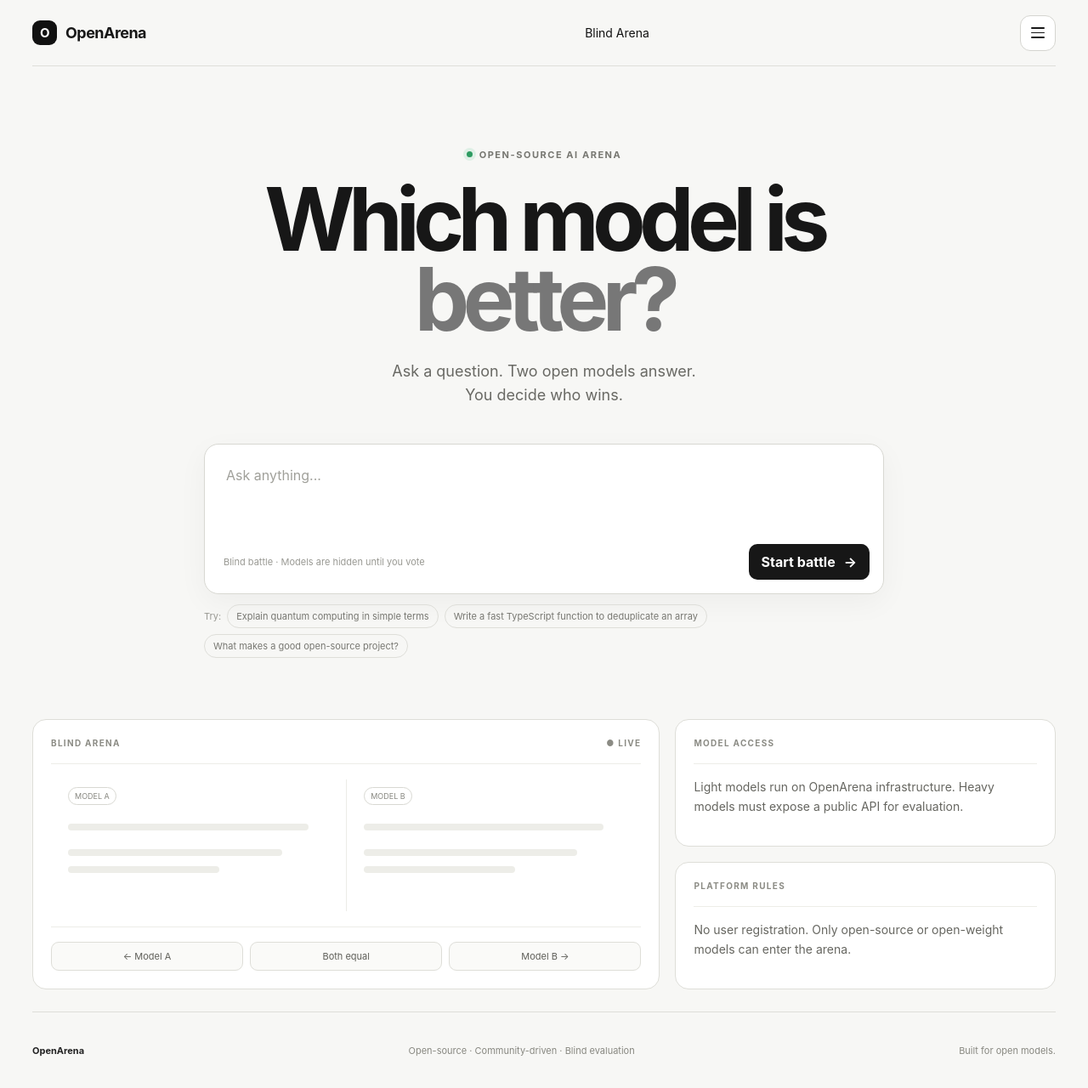
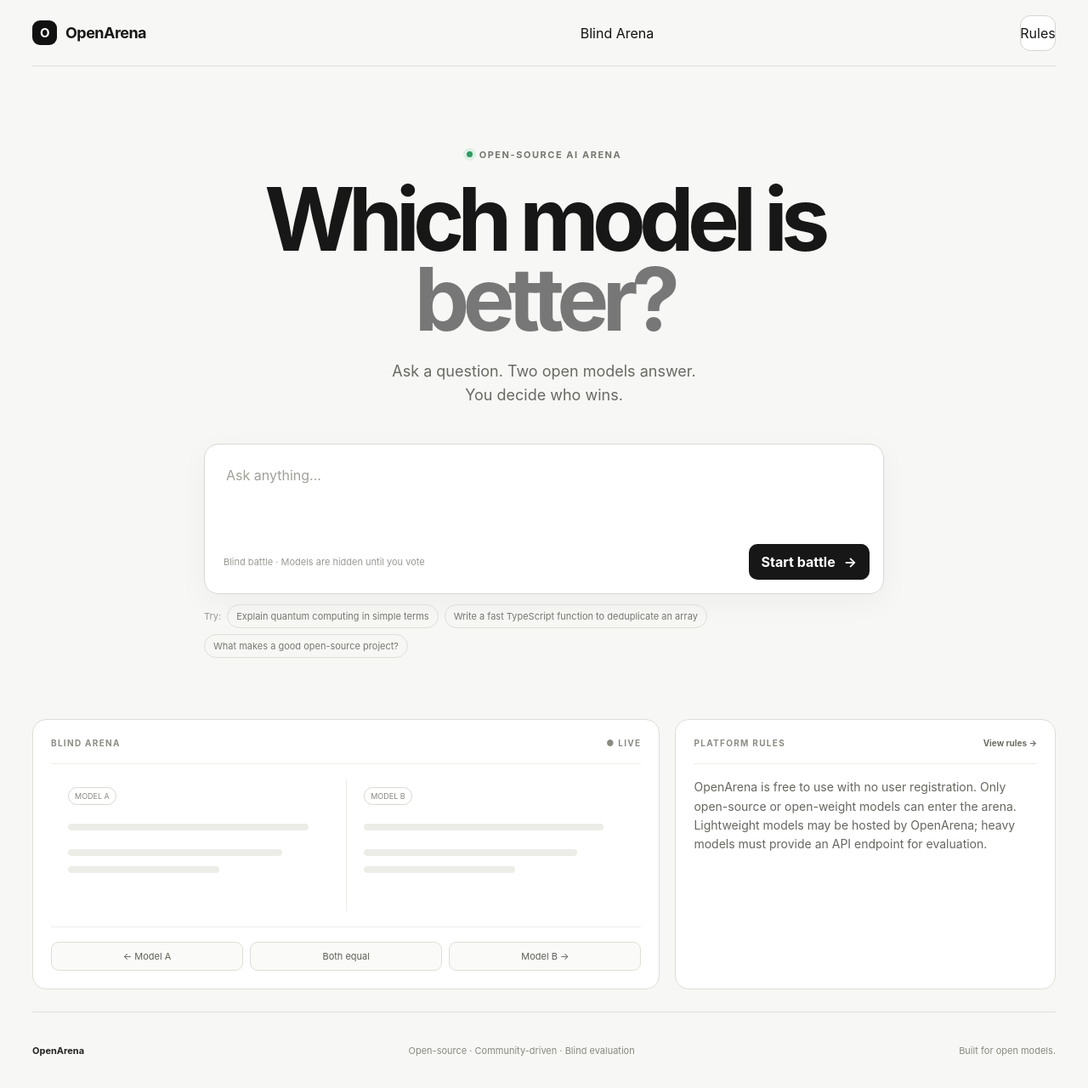
Before and after one commit to 010213pashaleshenko1-blip/OpenArena, a Next.js app: page / in a window 1280 px wide. Shown: the whole page at 85% size. Built offline with nearby package versions, Linux system fonts and the light colour scheme.

Commit message:
refactor: keep home focused on blind arena and platform rules

```diff
--- a/app/page.tsx
+++ b/app/page.tsx
@@ -1,6 +1,6 @@
 "use client";
 
-import { useEffect, useRef, useState } from "react";
+import { useState } from "react";
 
 const examples = [
   "Explain quantum computing in simple terms",
@@ -11,27 +11,6 @@
 export default function Home() {
   const [prompt, setPrompt] = useState("");
   const [submitted, setSubmitted] = useState(false);
-  const [menuOpen, setMenuOpen] = useState(false);
-  const menuRef = useRef<HTMLDivElement | null>(null);
-
-  useEffect(() => {
-    const onClickOutside = (event: MouseEvent) => {
-      if (menuRef.current && !menuRef.current.contains(event.target as Node)) {
-        setMenuOpen(false);
-      }
-    };
-
-    const onEsc = (event: KeyboardEvent) => {
-      if (event.key === "Escape") setMenuOpen(false);
-    };
-
-    document.addEventListener("mousedown", onClickOutside);
-    document.addEventListener("keydown", onEsc);
-    return () => {
-      document.removeEventListener("mousedown", onClickOutside);
-      document.removeEventListener("keydown", onEsc);
-    };
-  }, []);
 
   return (
     <main className="page">
@@ -40,148 +19,43 @@
           <span className="brand-mark">O</span>
           <span>OpenArena</span>
         </a>
-
-        <div className="nav-center">
-          <a className="active" href="/">
-            Blind Arena
-          </a>
-        </div>
-
-        <div className="nav-actions" ref={menuRef}>
-          <button
-            className={`menu-button ${menuOpen ? "open" : ""}`}
-            aria-label="Open menu"
-            aria-expanded={menuOpen}
-            onClick={() => setMenuOpen((value) => !value)}
-          >
-            <span />
-            <span />
-            <span />
-          </button>
-
-          {menuOpen && (
-            <div className="menu-popover">
-              <a href="/leaderboard" onClick={() => setMenuOpen(false)}>
-                Leaderboard
-              </a>
-              <a href="/how-it-works" onClick={() => setMenuOpen(false)}>
-                How It Works
-              </a>
-              <a href="/rules" onClick={() => setMenuOpen(false)}>
-                Platform Rules
-              </a>
-              <a href="/models" onClick={() => setMenuOpen(false)}>
-                Models
-              </a>
-              <a href="/battles" onClick={() => setMenuOpen(false)}>
-                Battles
-              </a>
-              <a href="/docs" onClick={() => setMenuOpen(false)}>
-                API Docs
-              </a>
-              <a href="/about" onClick={() => setMenuOpen(false)}>
-                About
-              </a>
-            </div>
-          )}
-        </div>
+        <div className="nav-center"><span className="active">Blind Arena</span></div>
+        <div className="nav-actions"><a className="menu-button" href="/rules" aria-label="Platform rules">Rules</a></div>
       </nav>
 
       <section className="hero">
-        <div className="eyebrow">
-          <span className="pulse" /> OPEN-SOURCE AI ARENA
-        </div>
-        <h1>
-          Which model is
-          <br />
-          <span>better?</span>
-        </h1>
-        <p className="subtitle">
-          Ask a question. Two open models answer.
-          <br />You decide who wins.
-        </p>
-
+        <div className="eyebrow"><span className="pulse" /> OPEN-SOURCE AI ARENA</div>
+        <h1>Which model is<br /><span>better?</span></h1>
+        <p className="subtitle">Ask a question. Two open models answer.<br />You decide who wins.</p>
         <div className="composer-wrap">
           <div className="composer">
-            <textarea
-              value={prompt}
-              onChange={(e) => setPrompt(e.target.value)}
-              placeholder="Ask anything..."
-              rows={3}
-            />
+            <textarea value={prompt} onChange={(e) => setPrompt(e.target.value)} placeholder="Ask anything..." rows={3} />
             <div className="composer-footer">
               <span className="hint">Blind battle · Models are hidden until you vote</span>
-              <button className="send-button" onClick={() => prompt.trim() && setSubmitted(true)}>
-                {submitted ? "Battle ready" : "Start battle"}
-                <span>→</span>
-              </button>
+              <button className="send-button" onClick={() => prompt.trim() && setSubmitted(true)}>{submitted ? "Battle ready" : "Start battle"}<span>→</span></button>
             </div>
           </div>
-          <div className="examples">
-            <span>Try:</span>
-            {examples.map((example) => (
-              <button key={example} onClick={() => setPrompt(example)}>
-                {example}
-              </button>
-            ))}
-          </div>
+          <div className="examples"><span>Try:</span>{examples.map((example) => <button key={example} onClick={() => setPrompt(example)}>{example}</button>)}</div>
         </div>
       </section>
 
-      <section className="preview-grid" id="blind-arena">
+      <section className="preview-grid">
         <div className="preview-card arena-card">
-          <div className="card-top">
-            <span>BLIND ARENA</span>
-            <span>● LIVE</span>
+          <div className="card-top"><span>BLIND ARENA</span><span>● LIVE</span></div>
+          <div className="response-columns">
+            <article><span className="model-pill">MODEL A</span><div className="skeleton wide" /><div className="skeleton" /><div className="skeleton short" /></article>
+            <article><span className="model-pill">MODEL B</span><div className="skeleton wide" /><div className="skeleton" /><div className="skeleton short" /></article>
           </div>
-          <div className="response-columns">
-            <article>
-              <span className="model-pill">MODEL A</span>
-              <div className="skeleton wide" />
-              <div className="skeleton" />
-              <div className="skeleton short" />
-            </article>
-            <article>
-              <span className="model-pill">MODEL B</span>
-              <div className="skeleton wide" />
-              <div className="skeleton" />
-              <div className="skeleton short" />
-            </article>
-          </div>
-          <div className="vote-row">
-            <button>← Model A</button>
-            <button>Both equal</button>
-            <button>Model B →</button>
-          </div>
+          <div className="vote-row"><button>← Model A</button><button>Both equal</button><button>Model B →</button></div>
         </div>
 
-        <div className="side-stack">
-          <article className="info-card compact-card">
-            <div className="card-top">
-              <span>MODEL ACCESS</span>
-            </div>
-            <p>
-              Light models run on OpenArena infrastructure. Heavy models must expose a public API
-              for evaluation.
-            </p>
-          </article>
-
-          <article className="info-card compact-card">
-            <div className="card-top">
-              <span>PLATFORM RULES</span>
-            </div>
-            <p>
-              No user registration. Only open-source or open-weight models can enter the arena.
-            </p>
-          </article>
-        </div>
+        <article className="info-card compact-card">
+          <div className="card-top"><span>PLATFORM RULES</span><a href="/rules">View rules →</a></div>
+          <p>OpenArena is free to use with no user registration. Only open-source or open-weight models can enter the arena. Lightweight models may be hosted by OpenArena; heavy models must provide an API endpoint for evaluation.</p>
+        </article>
       </section>
 
-      <footer id="about">
-        <span>OpenArena</span>
-        <span>Open-source · Community-driven · Blind evaluation</span>
-        <span>Built for open models.</span>
-      </footer>
+      <footer><span>OpenArena</span><span>Open-source · Community-driven · Blind evaluation</span><span>Built for open models.</span></footer>
     </main>
   );
 }
```
